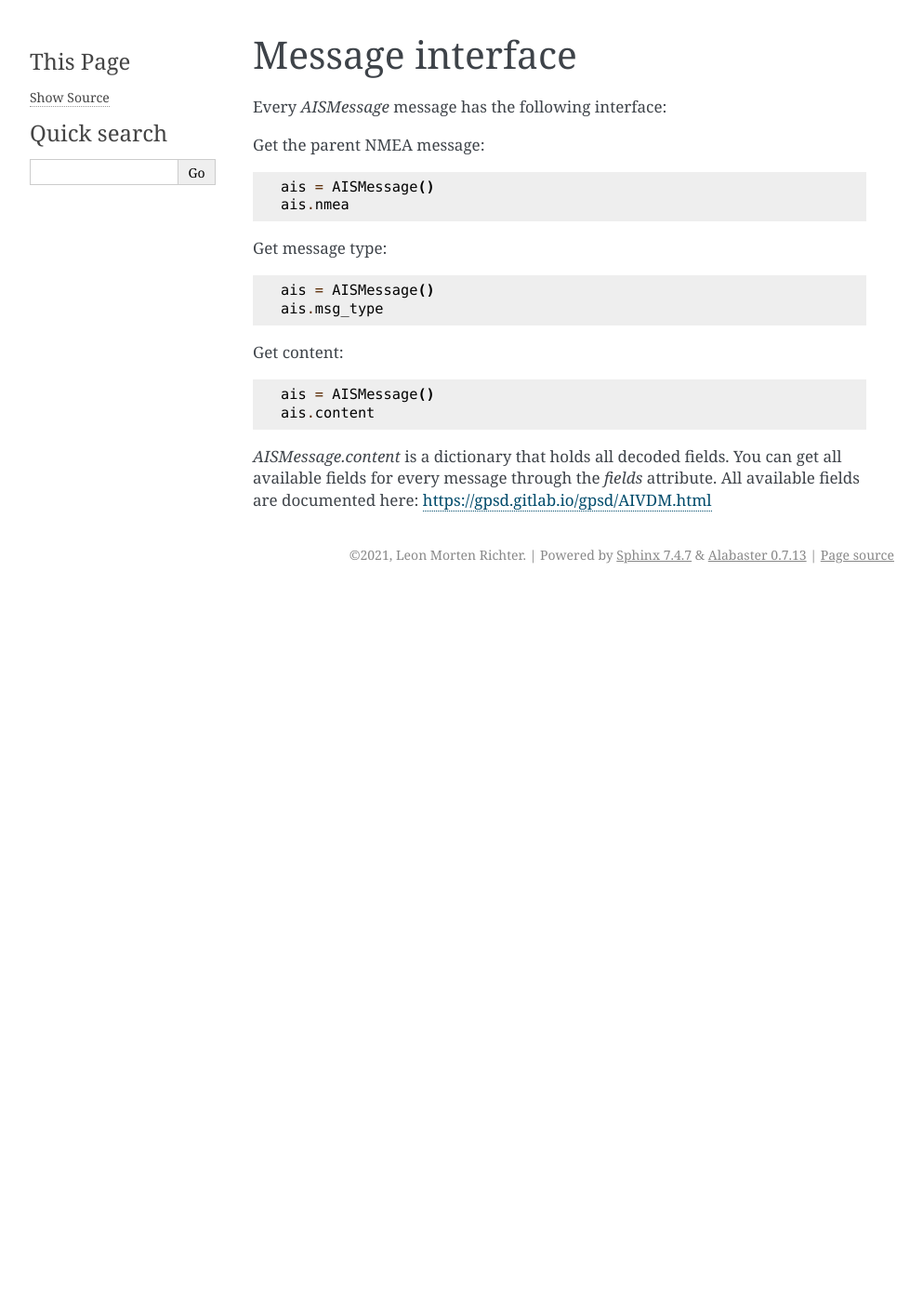
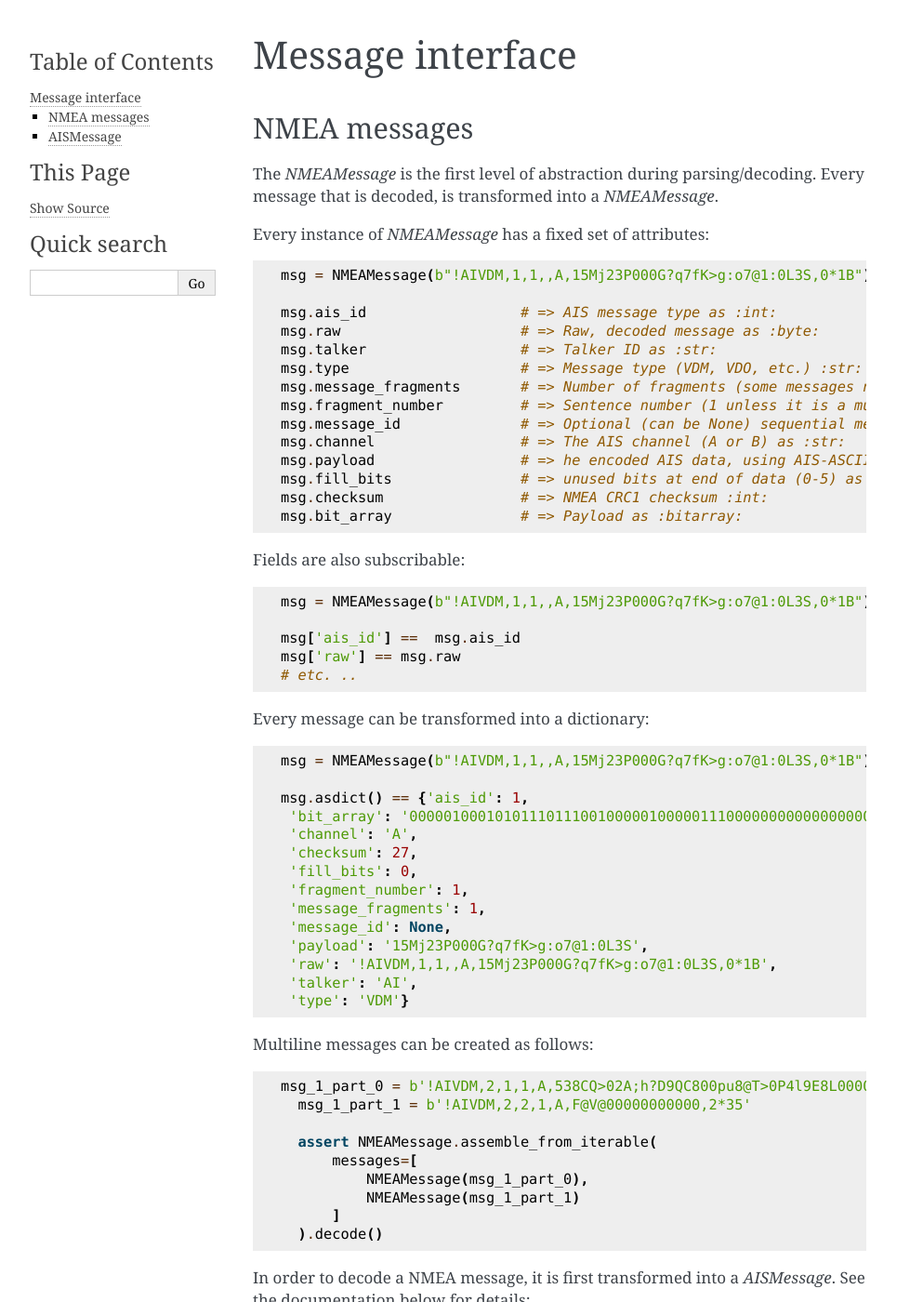
Before and after one commit to M0r13n/pyais, a Sphinx documentation site: the page built from docs/messages.rst, in a window 1280 px wide and 1400 px high. Shown: the whole window at 93% size, without its empty margins (148-1141 px from the left). Built offline with Sphinx 7.4.7, drawn with Linux system fonts in a browser that asks for light colours; some of the changed text lies outside the part shown.

Commit message:
Make NMEA messages suscribtable (#26)
* Make NMEA messages suscribtable

* Add tests for deprecated attributes

```diff
--- a/docs/messages.rst
+++ b/docs/messages.rst
@@ -1,6 +1,83 @@
 ##################
 Message interface
 ##################
+
+NMEA messages
+----------------
+
+The `NMEAMessage` is the first level of abstraction during parsing/decoding.
+Every message that is decoded, is transformed into a `NMEAMessage`.
+
+
+Every instance of `NMEAMessage` has a fixed set of attributes::
+
+    msg = NMEAMessage(b"!AIVDM,1,1,,A,15Mj23P000G?q7fK>g:o7@1:0L3S,0*1B")
+
+    msg.ais_id                  # => AIS message type as :int:
+    msg.raw                     # => Raw, decoded message as :byte:
+    msg.talker                  # => Talker ID as :str:
+    msg.type                    # => Message type (VDM, VDO, etc.) :str:
+    msg.message_fragments       # => Number of fragments (some messages need more than one, maximum generally is 9) as :int:
+    msg.fragment_number         # => Sentence number (1 unless it is a multi-sentence message) as :int:
+    msg.message_id              # => Optional (can be None) sequential message ID (for multi-sentence messages) as :int:
+    msg.channel                 # => The AIS channel (A or B) as :str:
+    msg.payload                 # => he encoded AIS data, using AIS-ASCII6 as :bytes:
+    msg.fill_bits               # => unused bits at end of data (0-5) as :int:
+    msg.checksum                # => NMEA CRC1 checksum :int:
+    msg.bit_array               # => Payload as :bitarray:
+
+
+Fields are also subscribable::
+
+    msg = NMEAMessage(b"!AIVDM,1,1,,A,15Mj23P000G?q7fK>g:o7@1:0L3S,0*1B")
+
+    msg['ais_id'] ==  msg.ais_id
+    msg['raw'] == msg.raw
+    # etc. ..
+
+Every message can be transformed into a dictionary::
+
+    msg = NMEAMessage(b"!AIVDM,1,1,,A,15Mj23P000G?q7fK>g:o7@1:0L3S,0*1B")
+
+    msg.asdict() == {'ais_id': 1,
+     'bit_array': '000001000101011101110010000010000011100000000000000000000000010111001111111001000111101110011011001110101111001010110111000111010000000001001010000000011100000011100011',
+     'channel': 'A',
+     'checksum': 27,
+     'fill_bits': 0,
+     'fragment_number': 1,
+     'message_fragments': 1,
+     'message_id': None,
+     'payload': '15Mj23P000G?q7fK>g:o7@1:0L3S',
+     'raw': '!AIVDM,1,1,,A,15Mj23P000G?q7fK>g:o7@1:0L3S,0*1B',
+     'talker': 'AI',
+     'type': 'VDM'}
+
+Multiline messages can be created as follows::
+
+      msg_1_part_0 = b'!AIVDM,2,1,1,A,538CQ>02A;h?D9QC800pu8@T>0P4l9E8L0000017Ah:;;5r50Ahm5;C0,0*07'
+        msg_1_part_1 = b'!AIVDM,2,2,1,A,F@V@00000000000,2*35'
+
+        assert NMEAMessage.assemble_from_iterable(
+            messages=[
+                NMEAMessage(msg_1_part_0),
+                NMEAMessage(msg_1_part_1)
+            ]
+        ).decode()
+
+In order to decode a NMEA message, it is first transformed into a `AISMessage`. See the documentation below for details::
+
+    msg = NMEAMessage(b"!AIVDM,1,1,,A,15Mj23P000G?q7fK>g:o7@1:0L3S,0*1B")
+    ais = msg.decode()
+
+Sometimes, you might want quick access to a serialized JSON representation of a `NMEAMessage`::
+
+    NMEAMessage(b"!AIVDM,1,1,,A,15Mj23P000G?q7fK>g:o7@1:0L3S,0*1B").decode().to_json()
+
+
+
+AISMessage
+----------------
+
 
 Every `AISMessage` message has the following interface:
 
--- a/pyais/__init__.py
+++ b/pyais/__init__.py
@@ -4,7 +4,7 @@ from pyais.decode import decode_msg
 
 
 __license__ = 'MIT'
-__version__ = '1.5.0'
+__version__ = '1.6.0'
 
 __all__ = (
     'decode_msg',
```
Also changed, not shown: CHANGELOG.txt (+15 -0 lines), docs/install.rst (+41 -0 lines), 6 other files.
